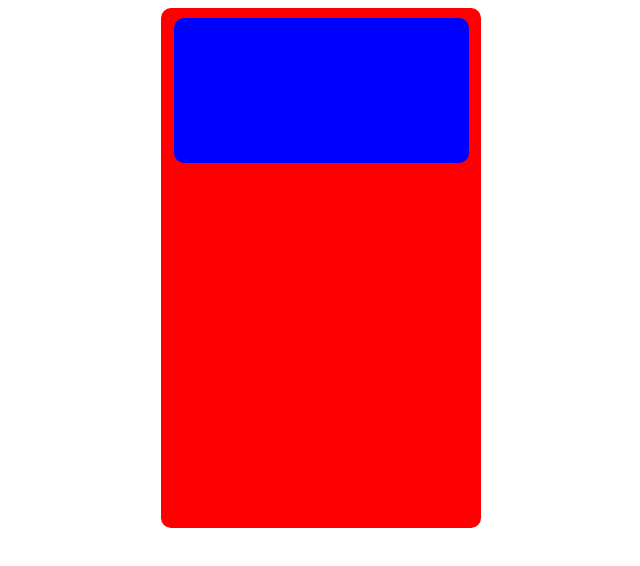
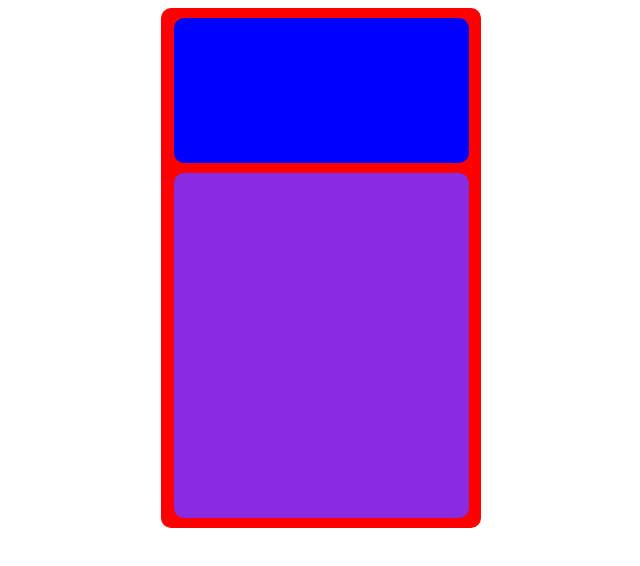
Before and after one commit to kaeloshuping/calculator, a plain HTML site: page index.html in a window 1280 px wide. Shown: the whole page, without its empty margins (319-959 px from the left). Drawn offline with Linux system fonts and the light colour scheme.

Commit message:
style btn main container with test bg colour

```diff
--- a/style.css
+++ b/style.css
@@ -15,3 +15,12 @@
     background-color: blue;
     padding: 10px;
 }
+
+#main-btn-container {
+    width: 275px;
+    height: 65%;
+    background-color: blueviolet;
+    padding: 10px;
+    border-radius: 10px;
+    margin: 10px auto 0 auto;
+}
```
